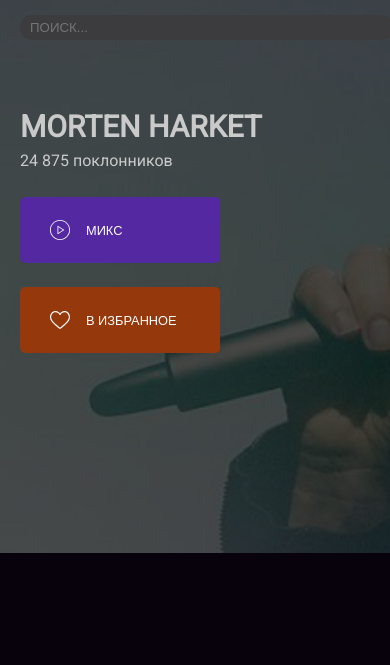
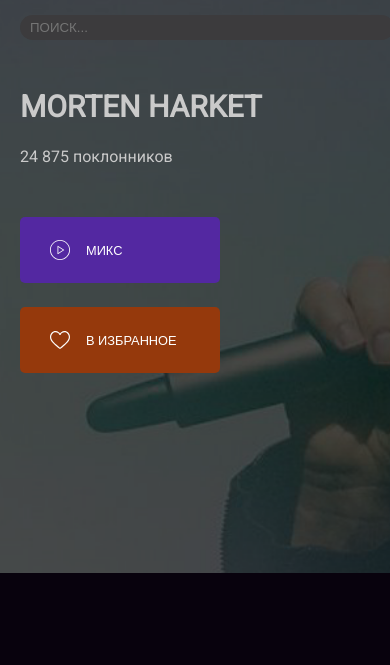
Before and after one commit to Emilya-02/layout-designer-project-lvl2, a plain HTML site: page src/artist.html in a window 390 px wide. Shown: the part 141-806 px from the top of the page. Drawn offline with Linux system fonts and the light colour scheme.

Commit message:
description

```diff
--- a/src/style.css
+++ b/src/style.css
@@ -851,9 +851,21 @@
     padding-top: 245px;
 }
 
+@media (max-width: 415px) {
+    .back-2 {
+        padding-top: 225px;
+    }
+}
+
 .back-2 h1,
 .back-2 p {
     text-align: left;
+}
+
+@media (max-width: 415px) {
+    .back-2 h1 {
+        margin-bottom: 16px;
+    }
 }
 
 .flex-button {
@@ -888,6 +900,10 @@
 }
 
 @media (max-width: 415px) {
+
+    .flex-button .btn:first-child {
+        margin-top: 48px;
+    }
 
     .flex-button .btn:last-child {
         margin-top: 0;
```
